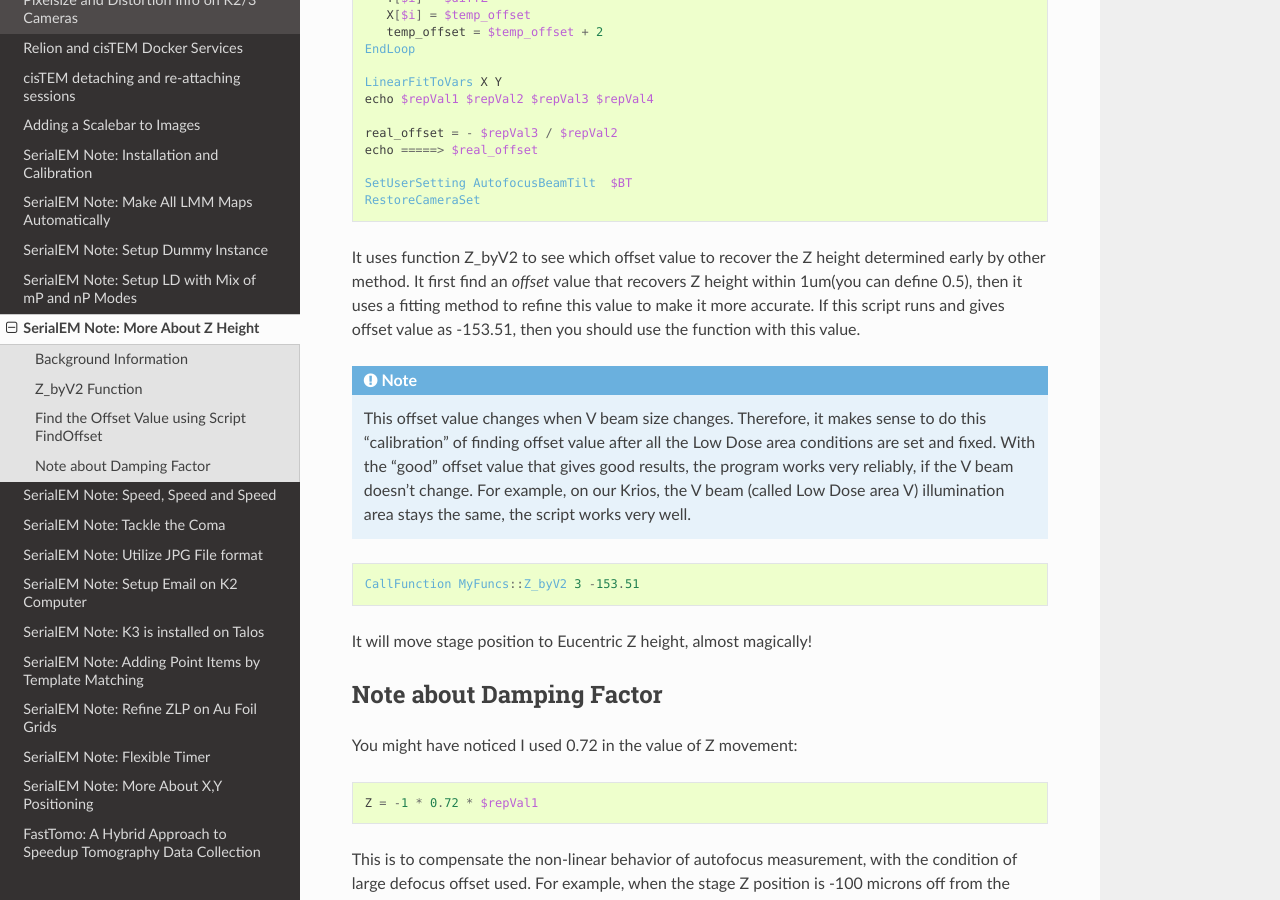
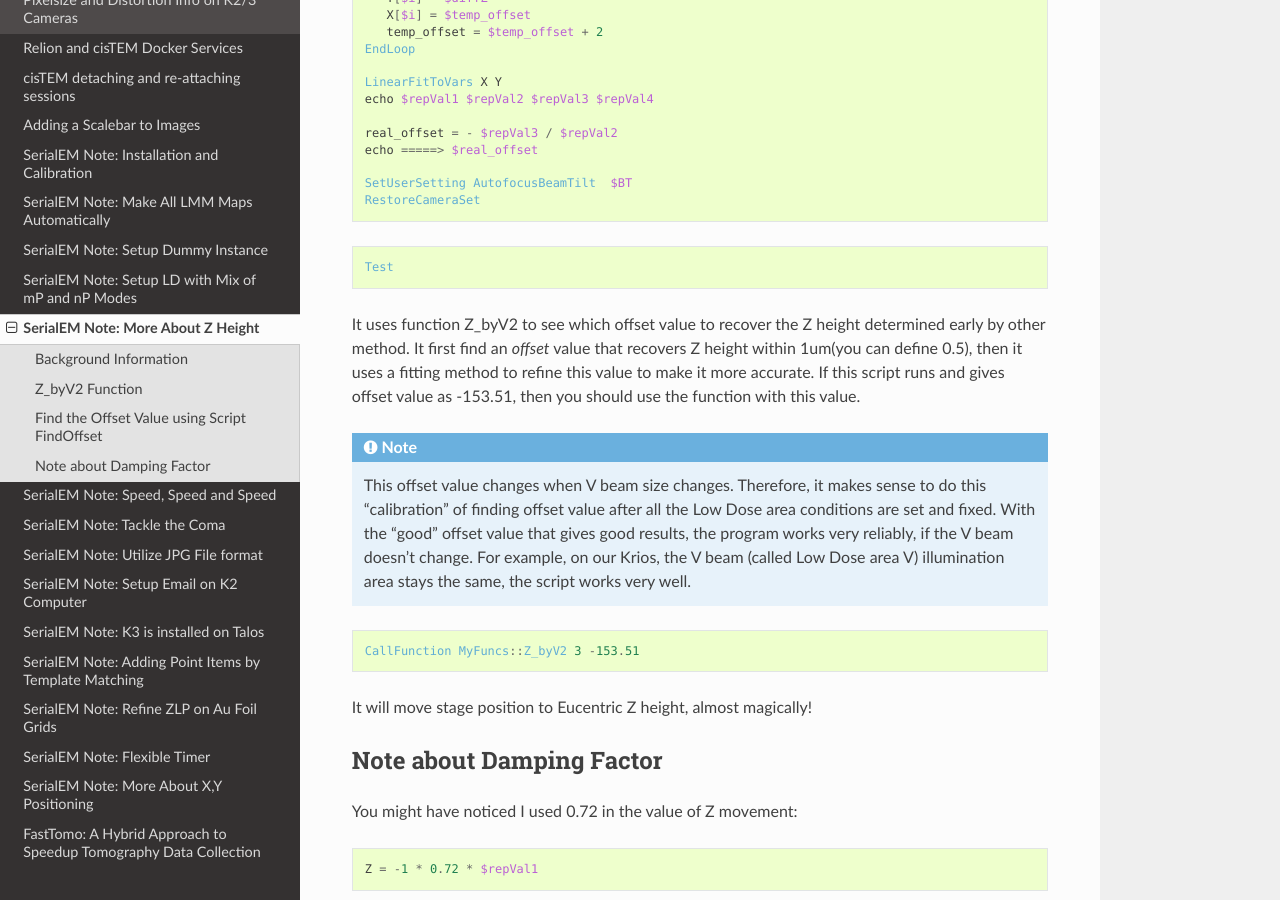
Before and after one commit to xuchen66/sphinx-emdocs, a Sphinx documentation site: the page built from source/serialEM-note-more-about-z-height.rst, in a window 1280 px wide and 900 px high, scrolled down 3490 px. Built offline with Sphinx 7.4.7 and the Read the Docs theme 2.0.0, drawn with Linux system fonts in a browser that asks for light colours; pages that are not in the unit, such as notebooks, are missing from menus.

Commit message:
Update serialEM-note-more-about-z-height.rst

```diff
--- a/source/serialEM-note-more-about-z-height.rst
+++ b/source/serialEM-note-more-about-z-height.rst
@@ -184,6 +184,10 @@ If we found the good "offset" value, it will be good for some time, at least thi
    SetUserSetting AutofocusBeamTilt  $BT
    RestoreCameraSet
 
+.. code-block:: ruby
+
+   Test
+
 It uses function Z_byV2 to see which offset value to recover the Z height determined early by other method. It first find an *offset* value that recovers Z height within 1um(you can define 0.5), then it uses a fitting method to refine this value to make it more accurate. If this script runs and gives offset value as -153.51, then you should use the function with this value.
 
 .. note::
```
